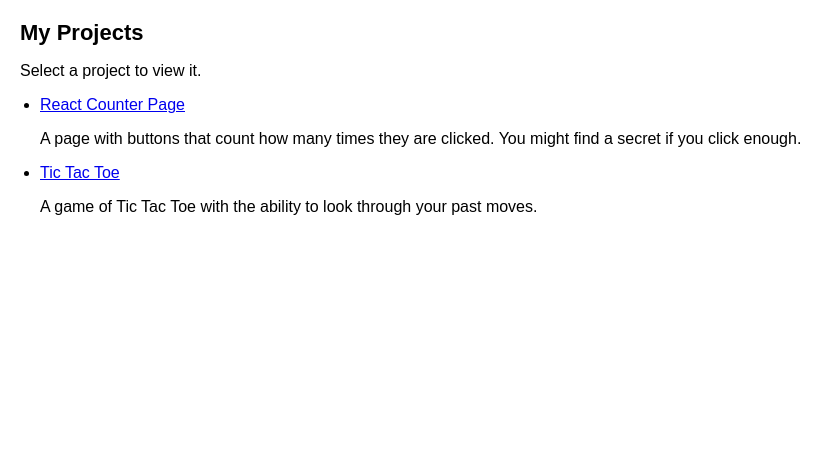
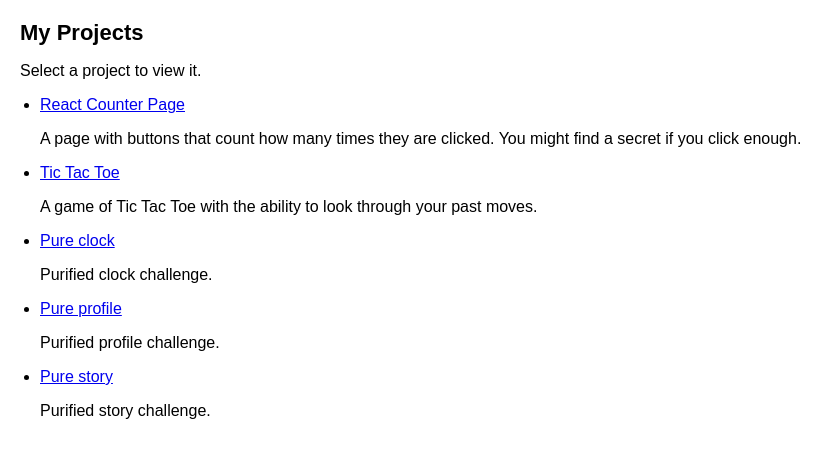
Before and after one commit to Miirten/React-Lessons, a Next.js app in the folder react/: page / in a window 1280 px wide. Shown: the top 458 px of the page, without its empty margins (0-838 px from the left). Built offline with nearby package versions, Linux system fonts and the light colour scheme.

Commit message:
pure components

```diff
--- a/react/app/page.jsx
+++ b/react/app/page.jsx
@@ -12,6 +12,24 @@
     description:
       'A game of Tic Tac Toe with the ability to look through your past moves.',
     href: '/react_assignment_2',
+  },
+  {
+    title: 'Pure clock',
+    description:
+      'Purified clock challenge.',
+    href: '/react_assignment_3_clock',
+  },
+  {
+    title: 'Pure profile',
+    description:
+      'Purified profile challenge.',
+    href: '/react_assignment_3_profile',
+  },
+  {
+    title: 'Pure story',
+    description:
+      'Purified story challenge.',
+    href: '/react_assignment_3_story',
   },
 ];
 
```
Also changed, not shown: react/app/react_assignment_3_profile/Profile.js (added, +27 -0 lines), react/app/react_assignment_3_clock/App.js (added), react/app/react_assignment_3_clock/Clock.js (added), react/app/react_assignment_3_profile/App.js (added), react/app/react_assignment_3_profile/Panel.js (added), react/app/react_assignment_3_profile/index.js (added), react/app/react_assignment_3_profile/utils.js (added), react/app/react_assignment_3_story/App.js (added), react/app/react_assignment_3_story/StoryTray.js (added), react/app/react_assignment_3_story/index.js (added).
